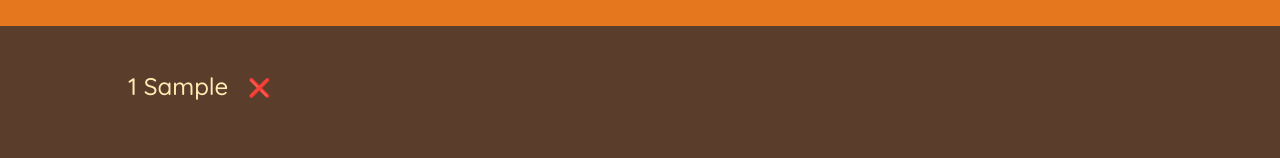
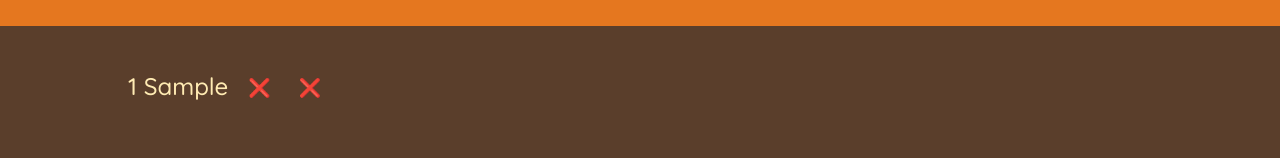
Before and after one commit to sufyanahmed7/Mini-React-Projects, a React (Vite) app in the folder travel-list/: page / in a window 1280 px wide. Both pictures are taken after typing "Sample" into the empty fields and a click on the button "ADD". Shown: the part 251-409 px from the top of the page. Built offline with nearby package versions, Linux system fonts and the light colour scheme.

Commit message:
new change

```diff
--- a/travel-list/src/Item.jsx
+++ b/travel-list/src/Item.jsx
@@ -5,6 +5,8 @@ function Item({ item }) {
         {item.quantity} {item.description} {item.packed}
       </span>
       <button>❌</button>
+      <button>❌</button>
+
     </li>
   );
 }
```
